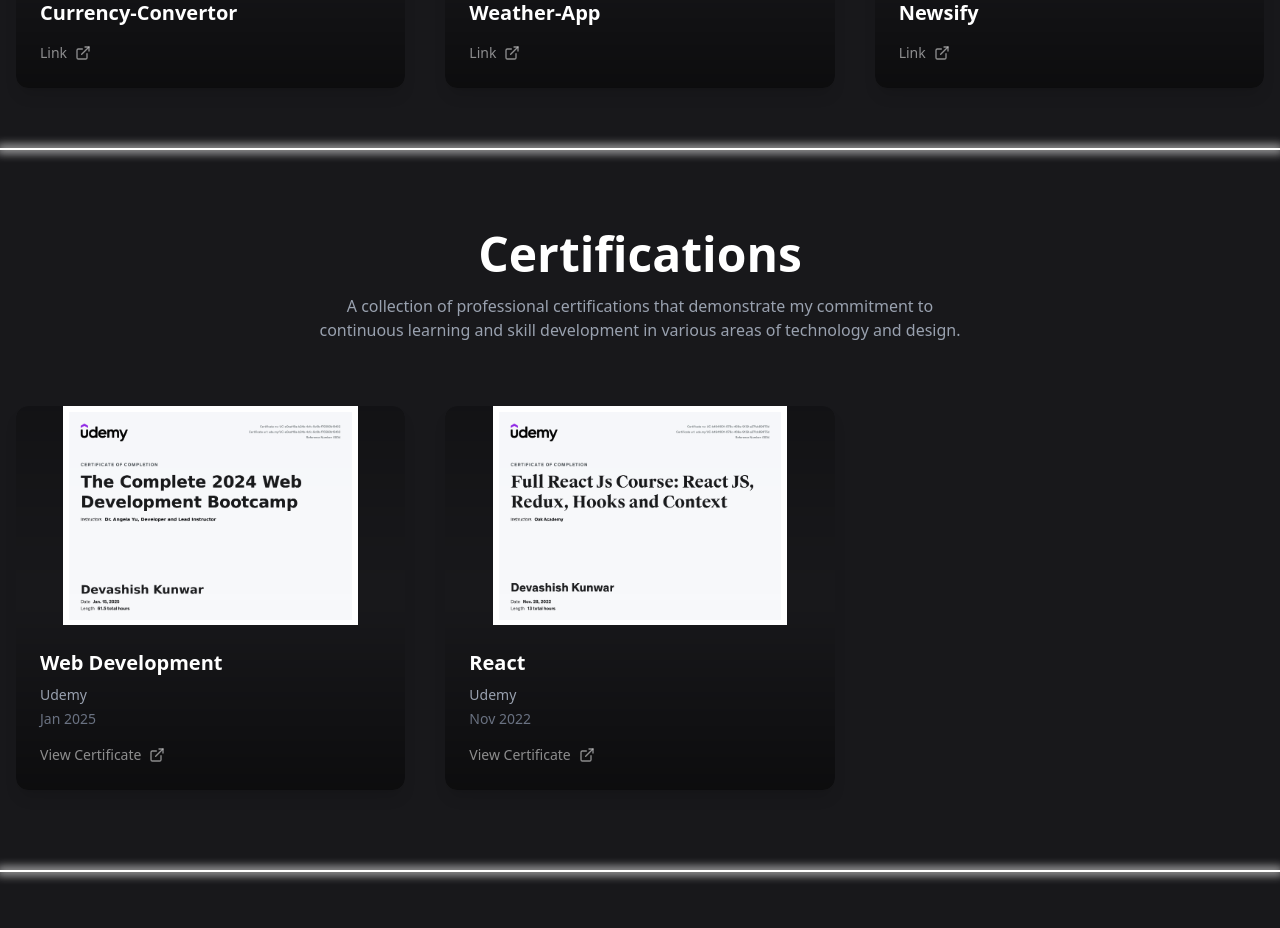
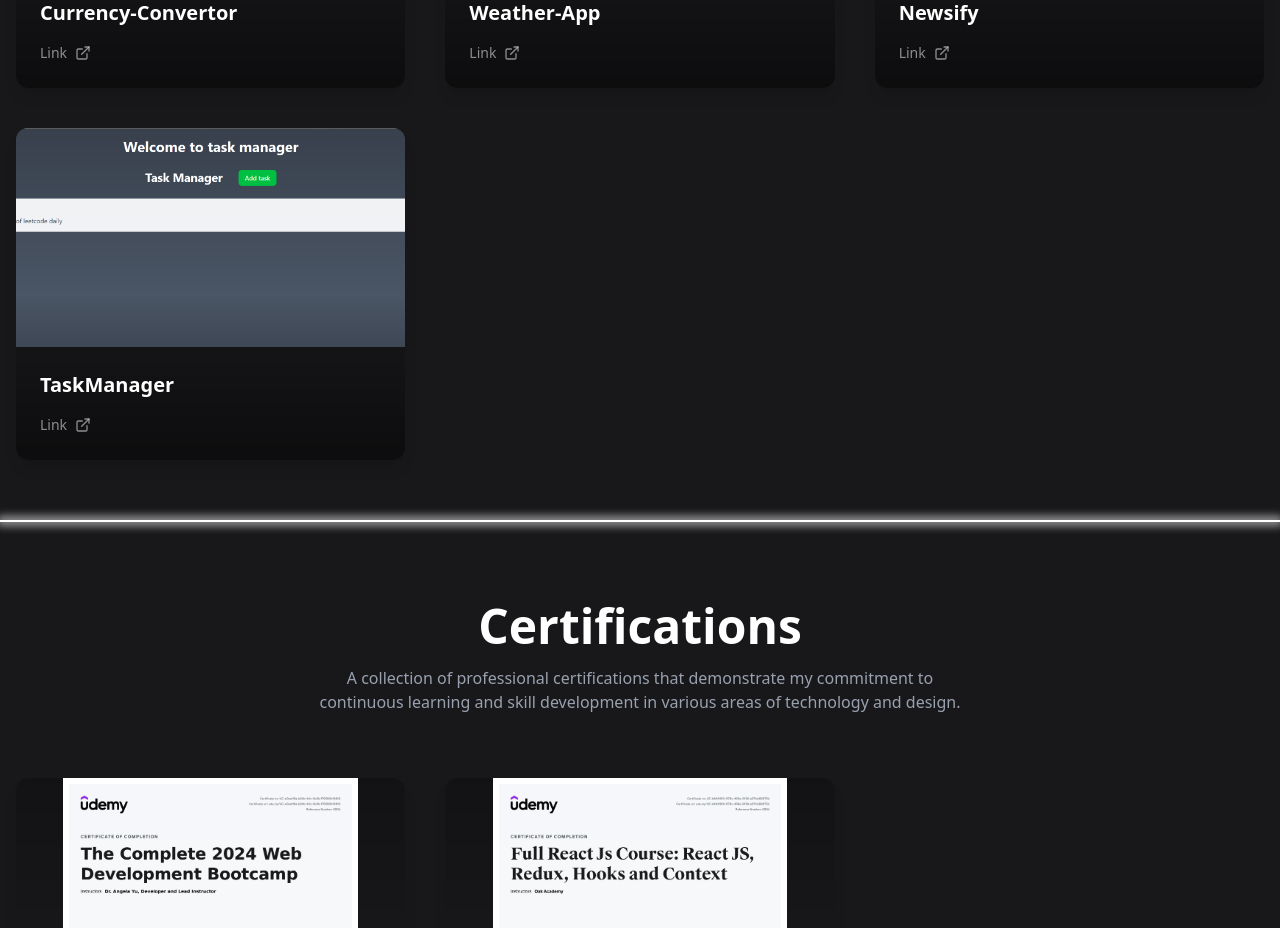
Before and after one commit to Dev05-24/Devashish-Portfolio, a React (Vite) app: page / in a window 1280 px wide. Shown: the part 1920-2848 px from the top of the page. Built offline with nearby package versions, Linux system fonts and the light colour scheme.

Commit message:
Update Project.jsx added new project taskmanager

```diff
--- a/src/components/Project.jsx
+++ b/src/components/Project.jsx
@@ -4,6 +4,7 @@
   { id: 1,title: "Currency-Convertor",img: "./images/currency-convertor.png",link: "https://currency-convertor-ochre-nu.vercel.app/",},
   { id: 2, title: "Weather-App", img: "./images/weather-app.png", link: "https://weather-app-rosy-eta-51.vercel.app/",},
   { id: 3, title: "Newsify", img: "./images/newsify.png", link: "https://newsify-eta.vercel.app/"},
+  { id: 4, title: "TaskManager", img: "./images/TaskManager.png", link: "https://task-managing-cyan.vercel.app/"},
 ];
 const Projects = () => {
   return (
```
